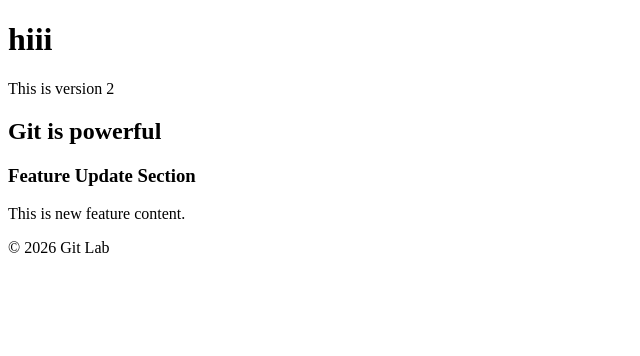
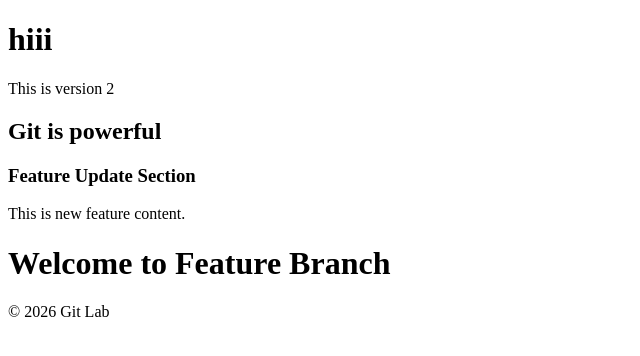
Before and after one commit to Hemalatha-n220801/demo-git, a plain HTML site: page index.html in a window 1280 px wide. Shown: the whole page, without its empty margins (0-640 px from the left). Drawn offline with Linux system fonts and the light colour scheme.

Commit message:
after adding welcome to feature_update

```diff
--- a/index.html
+++ b/index.html
@@ -11,6 +11,7 @@
     <h2>Git is powerful</h2>
     <h3>Feature Update Section</h3>
     <p>This is new feature content.</p>
+    <h1>Welcome to Feature Branch</h1>
 </body>
 <footer>© 2026 Git Lab</footer>
 </html>
```
